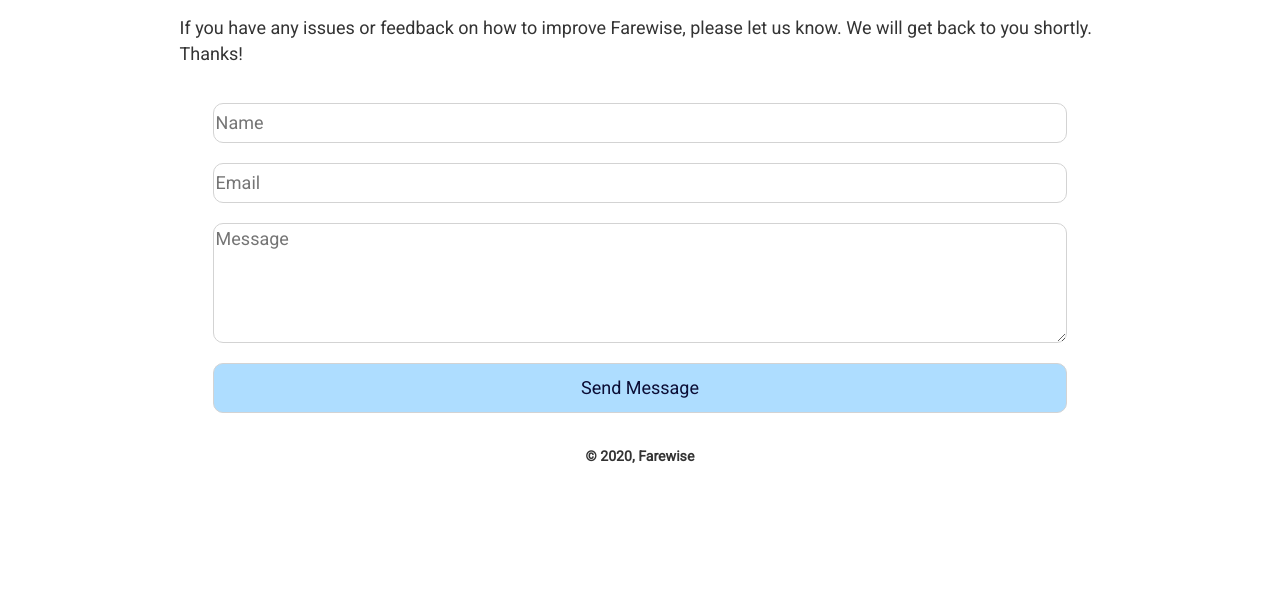
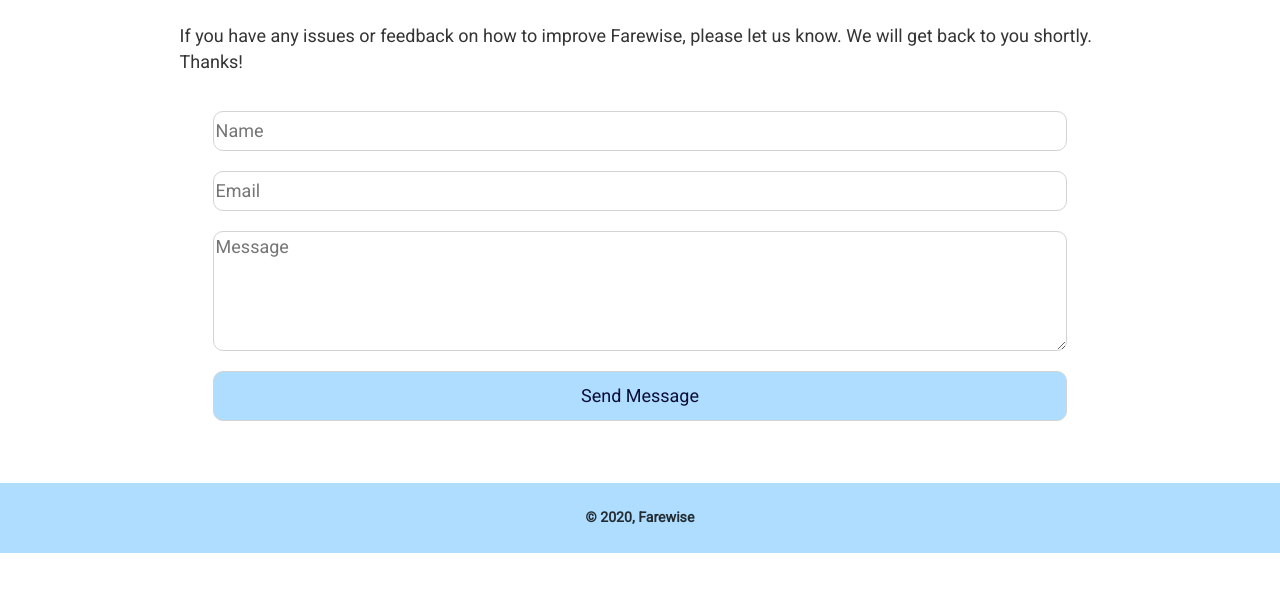
Before and after one commit to mfelix5/fn-marketing, a Gatsby site: page /contact in a window 1280 px wide. Shown: the part 77-668 px from the top of the page. Built offline with nearby package versions, Linux system fonts and the light colour scheme; Gatsby itself is replaced by a stand-in of ours.

Commit message:
Update footer styling

```diff
--- a/src/components/header.js
+++ b/src/components/header.js
@@ -27,7 +27,6 @@ const Header = ({ siteTitle }) => (
           display: `flex`,
           flexDirection: `row`,
           alignItems: `center`,
-          // width: `1000px`
         }}
       >
         <Icon/>
--- a/src/components/layout.css
+++ b/src/components/layout.css
@@ -5,8 +5,6 @@ html {
 }
 body {
   margin: 0;
-  /* -webkit-font-smoothing: antialiased;
-  -moz-osx-font-smoothing: grayscale; */
 }
 article,
 aside,
--- a/src/components/layout.js
+++ b/src/components/layout.js
@@ -4,6 +4,7 @@ import { useStaticQuery, graphql } from "gatsby"
 
 import Header from "./header"
 import "./layout.css"
+import Colors from "../constants/Colors"
 
 const Layout = ({ children }) => {
   const data = useStaticQuery(graphql`
@@ -23,20 +24,27 @@ const Layout = ({ children }) => {
         style={{
           margin: `0 auto`,
           maxWidth: `960px`,
-          padding: `0 1.0875rem 1.45rem`,
         }}
       >
         <main>{children}</main>
-        <footer
+      </div>
+      <footer
           style={{
             display: `flex`,
             flexDirection: `row`,
-            justifyContent: `center`
+            justifyContent: `center`,
+            width: `100%`,
+            alignItems: `center`,
+            backgroundColor: Colors.secondary,
+            height: 70
           }}
         >
-          <h6>© {new Date().getFullYear()}, Farewise</h6>
+          <h6
+            style={{
+              marginBottom: 0,
+            }}
+          >© {new Date().getFullYear()}, Farewise</h6>
         </footer>
-      </div>
     </>
   )
 }
--- a/src/pages/contact.css
+++ b/src/pages/contact.css
@@ -1,7 +1,8 @@
 .page-container {
   width: 100%;
   max-width: 960px;
-  margin-top: 1rem;
+  background-color: white;
+  padding: 1.45rem 1.0875rem;
 }
 
 .field-container {
--- a/src/pages/index.js
+++ b/src/pages/index.js
@@ -10,7 +10,9 @@ const IndexPage = () => (
     <div style={{
       width: `100%`,
       maxWidth: `960px`,
-      marginTop: `1rem`
+      backgroundColor: `white`,
+      padding: `1.45rem 1.0875rem 1.45rem`,
+      margin: 0
     }}>
       <h2>Save on your train commute!</h2>
       <h4>Farewise recommends the least expensive ticketing options for travel on Long Island Railroad, Metro-North and New Jersey Transit.</h4>
```
